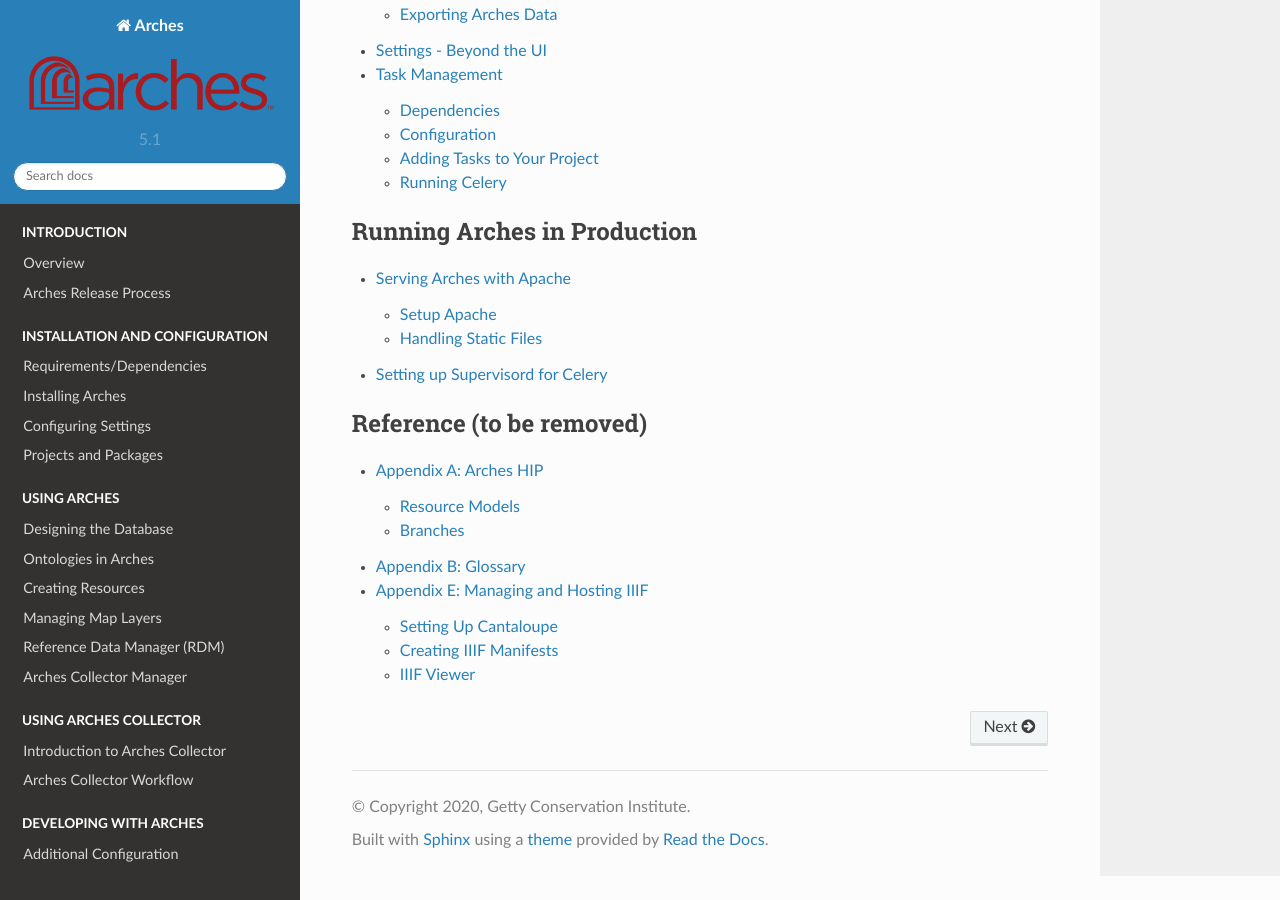
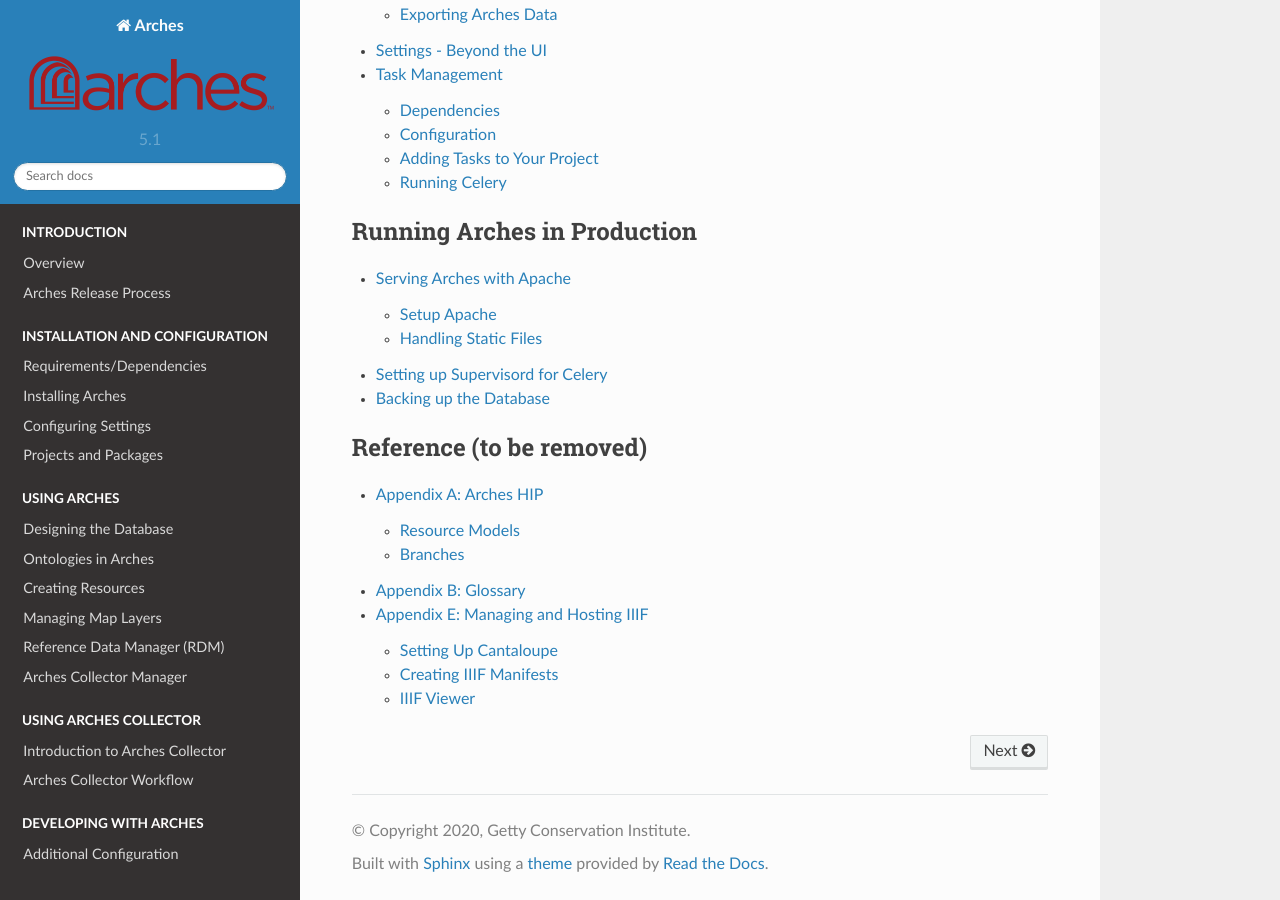
Before and after one commit to archesproject/arches-docs, a Sphinx documentation site: the page built from docs/index.txt, in a window 1280 px wide and 900 px high, scrolled down 3553 px. Built offline with Sphinx 7.4.7 and the Read the Docs theme 2.0.0, drawn with Linux system fonts in a browser that asks for light colours.

Commit message:
stub out location for #132

```diff
--- /dev/null
+++ b/docs/backing-up-the-database.txt
@@ -0,0 +1,5 @@
+#######################
+Backing up the Database
+#######################
+
+https://github.com/archesproject/arches-docs/issues/132
--- a/docs/index.txt
+++ b/docs/index.txt
@@ -58,6 +58,7 @@
 
     serving-arches-with-apache
     setting-up-supervisord-for-celery
+    backing-up-the-database
 
 .. toctree::
     :caption: Reference (to be removed)
```
